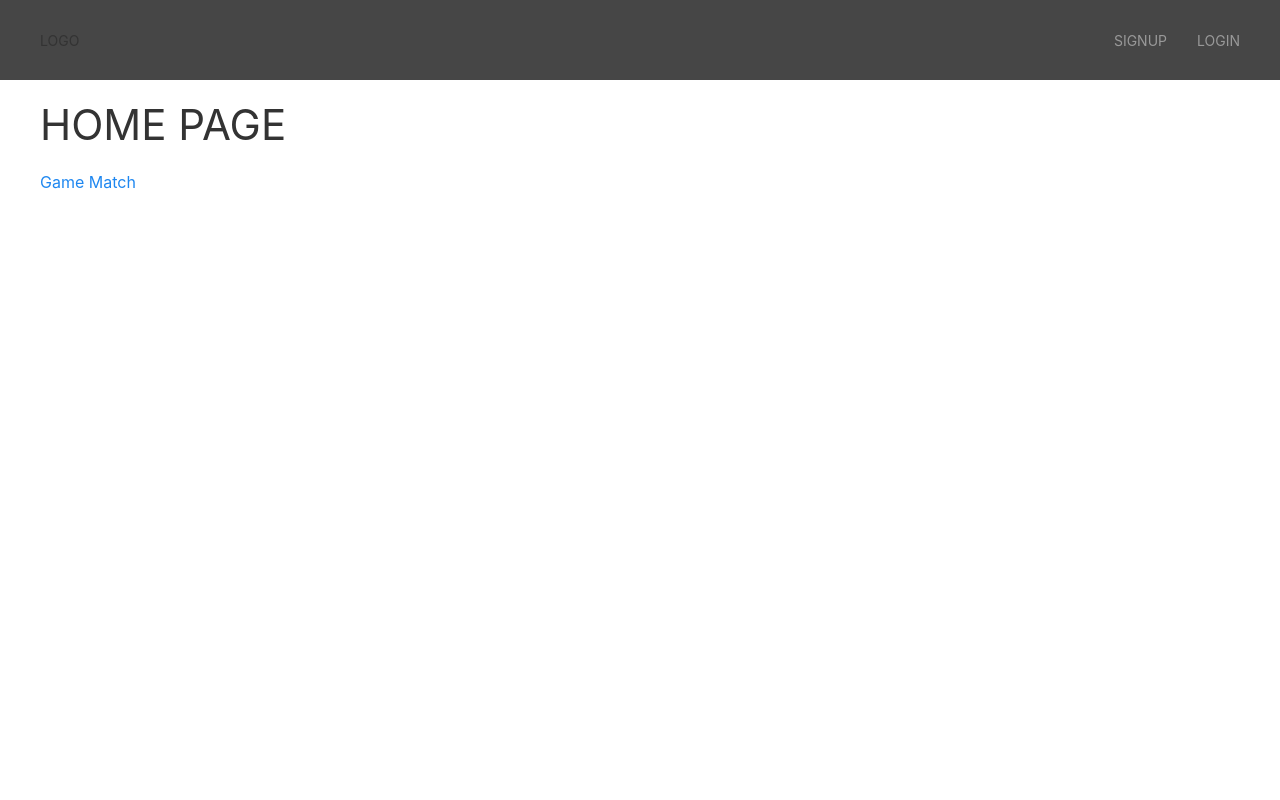
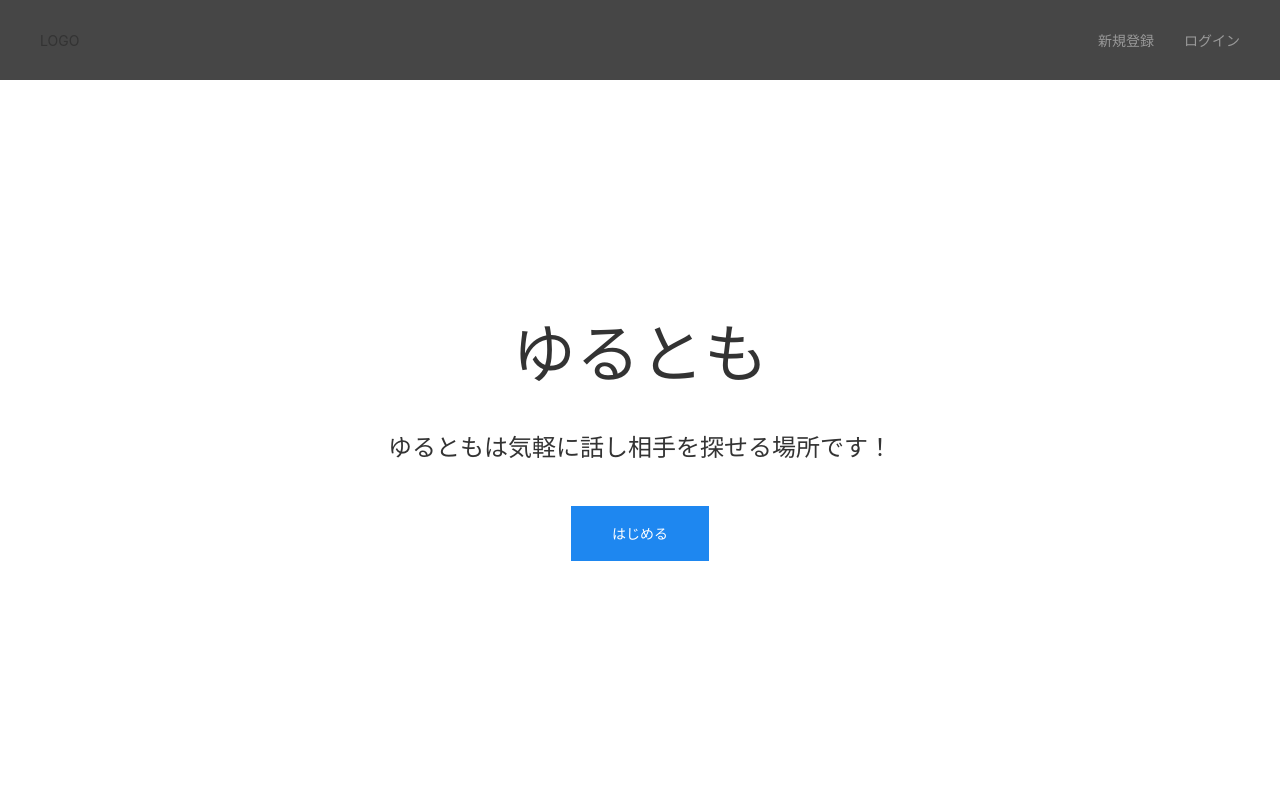
Before and after one commit to ino777/yurutomo, a Django app: page / in a window 1280 px wide. Run offline with Django 3.2, Linux system fonts and the light colour scheme; style sheets or scripts are compiled from the project's sources; some libraries are stand-ins or nearby versions.

Commit message:
日本語表記に変更

```diff
--- a/gamemeet/accounts/templates/accounts/profile_settings.html
+++ b/gamemeet/accounts/templates/accounts/profile_settings.html
@@ -4,7 +4,7 @@
 <div class="uk-container uk-margin-large-top">
     <div class="uk-width-1-1@m">
         <div>
-            <h2 class="uk-text-center">Profile Edit</h3>
+            <h2 class="uk-text-center">プロフィール編集</h3>
         </div>
     </div>
     <div class="uk-width-1-1@m">
--- a/gamemeet/accounts/templates/accounts/signup.html
+++ b/gamemeet/accounts/templates/accounts/signup.html
@@ -32,7 +32,7 @@
 
                     <div
                         class="uk-margin uk-width-large uk-margin-auto uk-card uk-card-default uk-card-body uk-box-shadow-large">
-                        <h3 class="uk-card-title uk-text-center">Signup Form</h3>
+                        <h3 class="uk-card-title uk-text-center">新規登録</h3>
                         <form method="post">
                             {% csrf_token %}
                             <div class="uk-margin">
@@ -52,7 +52,7 @@
                             </div>
                             <div class="uk-margin">
                                 <button class="uk-button uk-button-primary uk-button-large uk-width-1-1"
-                                    type="submit">Signup</button>
+                                    type="submit">登録</button>
                             </div>
                         </form>
                     </div>
--- a/gamemeet/chatrooms/static/chatrooms/css/room.sass
+++ b/gamemeet/chatrooms/static/chatrooms/css/room.sass
@@ -217,7 +217,7 @@ body, html
         .stream-img
             width: 60px
             height: 60px
-            margin: 0 5px
+            margin: 5 5px
             border-radius: 50%
             border: 2px solid transparent
 
@@ -226,7 +226,7 @@ body, html
 
 
         .stream-name
-            margin: auto 0
+            margin: auto 5px
 
     .ctx-item
         cursor: pointer
--- a/gamemeet/chatrooms/templates/chatrooms/index.html
+++ b/gamemeet/chatrooms/templates/chatrooms/index.html
@@ -3,9 +3,24 @@
 {% block title %}Index{% endblock %}
 
 {% block content %}
-<div class="uk-container uk-margin-top">
-    <h1>HOME PAGE</h1>
-    <a href="{% url 'chatrooms:room_match' %}">Game Match</a>
+<div uk-height-viewport="offset-top: true; offset-bottom: true"
+    class="uk-section uk-section-small uk-flex uk-flex-middle uk-text-center uk-height-viewport"
+    style="min-height: calc((100vh - 80px) - 102.5px);">
+    <div class="uk-width-1-1">
+        <div class="uk-container">
+            <h2 class="uk-heading-medium">ゆるとも</h2>
+            <p class="uk-margin-medium uk-text-lead">
+                ゆるともは気軽に話し相手を探せる場所です！
+            </p>
+            <div uk-grid="" class="uk-child-width-auto uk-grid-medium uk-flex-inline uk-flex-center uk-grid">
+                <div class="uk-first-column">
+                    <a href="{% url 'chatrooms:room_match' %}" class="uk-button uk-button-primary uk-button-large">
+                        はじめる
+                    </a>
+                </div>
+            </div>
+        </div>
+    </div>
 </div>
 
 {% endblock %}
--- a/gamemeet/gamemeet/settings.py
+++ b/gamemeet/gamemeet/settings.py
@@ -145,7 +145,7 @@ USER_ICON_UPLOAD_DIR = 'uploads/icon/'
 
 # Redirect after login
 LOGIN_URL = 'accounts:login'
-LOGIN_REDIRECT_URL = 'chatrooms:index'
+LOGIN_REDIRECT_URL = 'chatrooms:room_match'
 LOGOUT_REDIRECT_URL = 'accounts:login'
 
 # Default User model
--- a/gamemeet/templates/base.html
+++ b/gamemeet/templates/base.html
@@ -59,18 +59,18 @@
                                         </li>
                                         <li class="uk-nav-divider"></li>
                                         {% if not user.is_guest %}
-                                        <li><a href="{% url 'accounts:profile_settings' pk=user.pk %}">Profile</a></li>
+                                        <li><a href="{% url 'accounts:profile_settings' pk=user.pk %}">プロフィール</a></li>
                                         {% endif %}
-                                        <li><a href="{% url 'logout' %}">Logout</a></li>
+                                        <li><a href="{% url 'logout' %}">ログアウト</a></li>
                                     </ul>
                                 </div>
                             </li>
                             {% else %}
                             <li>
-                                <a href="{% url 'accounts:signup' %}">Signup</a>
+                                <a href="{% url 'accounts:signup' %}">新規登録</a>
                             </li>
                             <li>
-                                <a href="{% url 'login' %}">Login</a>
+                                <a href="{% url 'login' %}">ログイン</a>
                             </li>
                             {% endif %}
                         </ul>
@@ -82,6 +82,22 @@
     </div>
     {% endblock %}
     {% block content %}{% endblock %}
+    {% if messages %}
+    <div class="uk-width-1-1 uk-flex uk-flex-left" style="position:fixed; bottom:0;">
+        <div class="uk-flex uk-flex-column">
+            <ul class="uk-list">
+                {% for message in messages %}
+                <div class="uk-width-large uk-margin-remove {% if message.tags %} uk-alert-{{ message.tags }} {% endif %}"
+                    uk-alert>
+                    <a class="uk-alert-close" uk-close></a>
+                    <p>{{ message }}</p>
+                </div>
+                {% endfor %}
+            </ul>
+        </div>
+    </div>
+    {% endif %}
+
 </body>
 
 </html>
```
Also changed, not shown: gamemeet/accounts/forms.py (+9 -8 lines), gamemeet/accounts/templates/accounts/login.html (+4 -4 lines), gamemeet/accounts/views.py (+7 -8 lines), gamemeet/chatrooms/static/chatrooms/js/room.js (+4 -4 lines), gamemeet/chatrooms/templates/chatrooms/room.html (+6 -6 lines), gamemeet/chatrooms/templates/chatrooms/room_match.html (+11 -9 lines), gamemeet/static/chatrooms/css/room.css, 1 other file.
